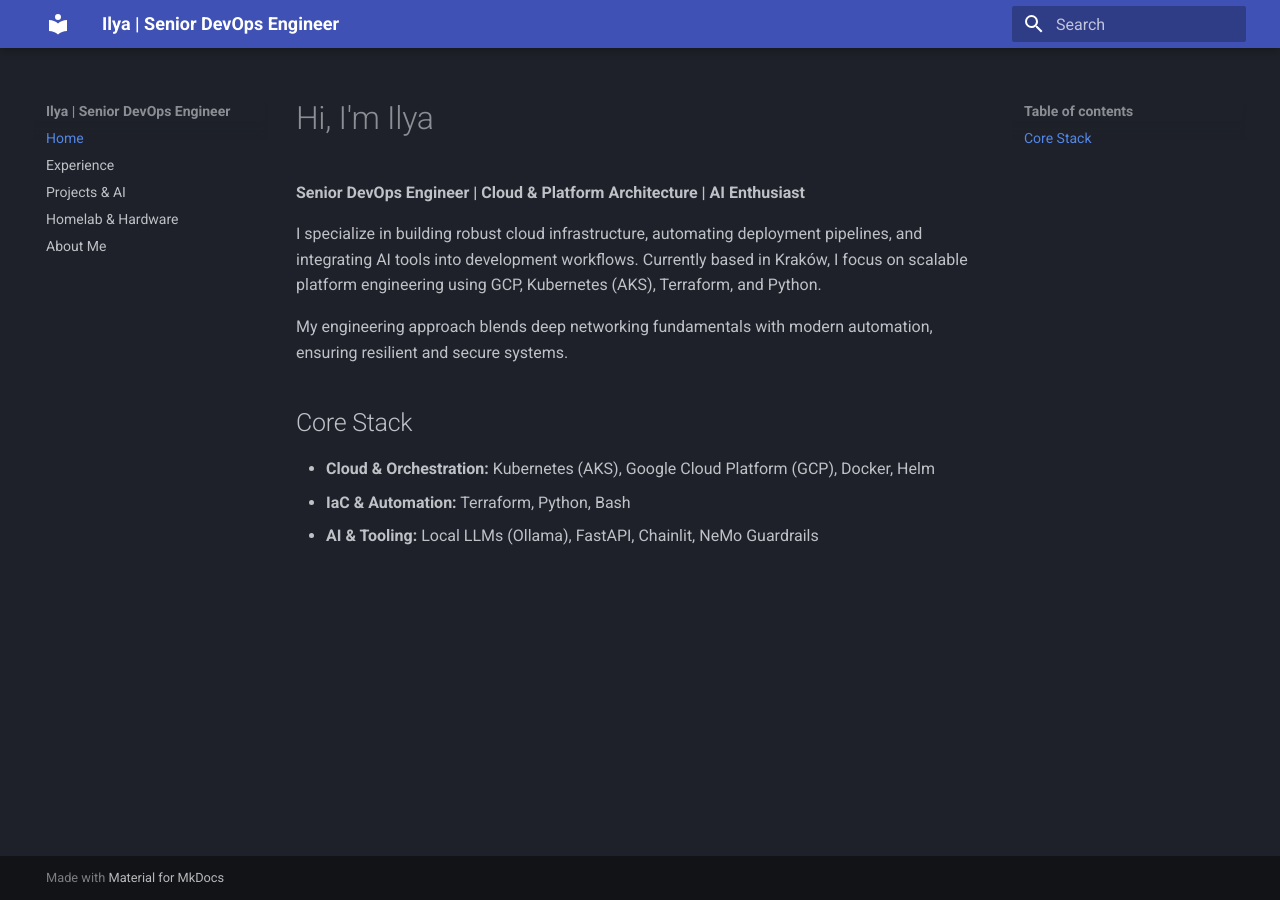
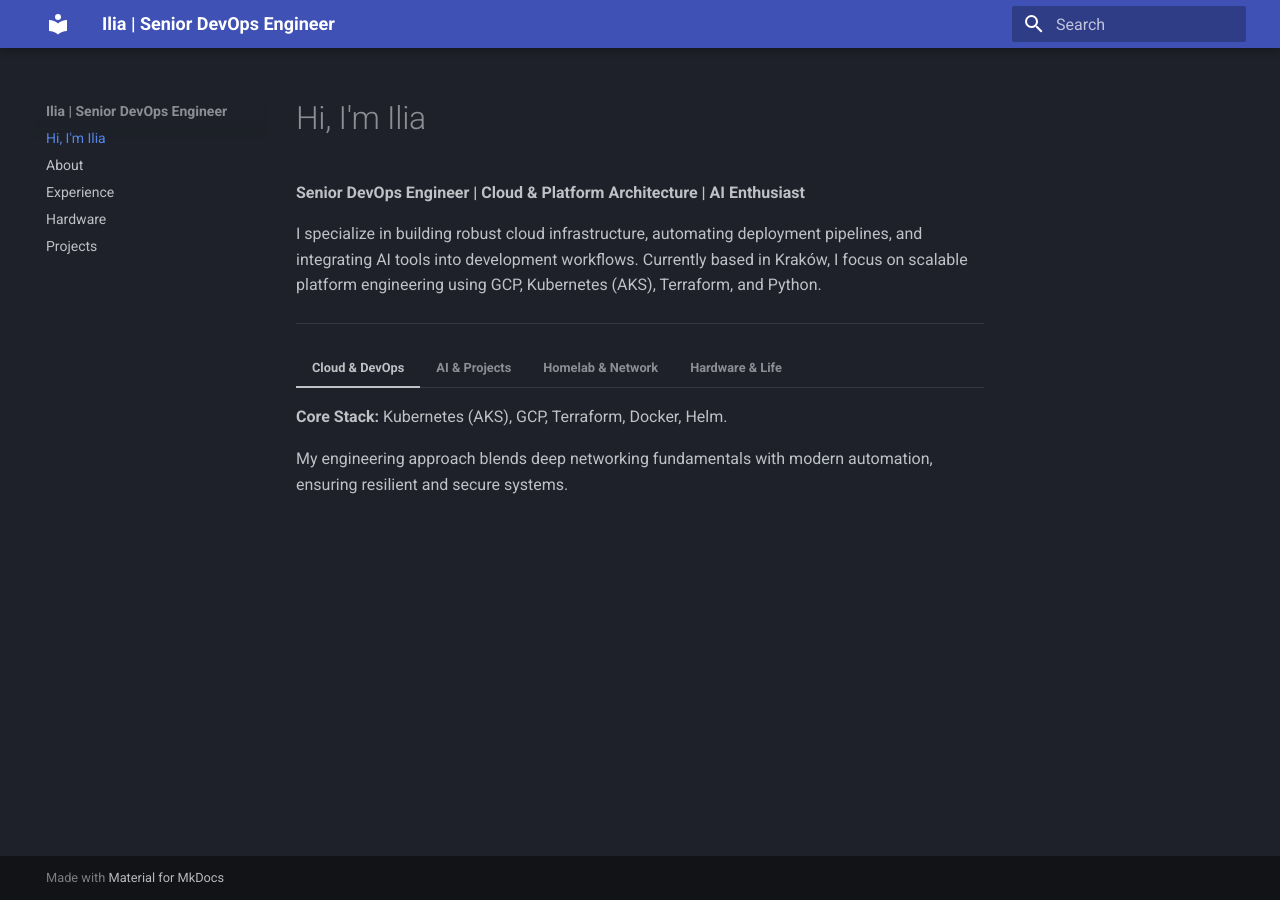
Before and after one commit to GlycineASoya/portfolio, an MkDocs documentation site: the page built from docs/index.md, in a window 1280 px wide. Built offline with MkDocs 1.6.1 and Material for MkDocs 9.7.7, drawn with Linux system fonts in a browser that asks for light colours.

Commit message:
improve appearance, add auto fill in site url

```diff
--- a/docs/index.md
+++ b/docs/index.md
@@ -1,12 +1,31 @@
-# Hi, I'm Ilya
+# Hi, I'm Ilia
 
 **Senior DevOps Engineer | Cloud & Platform Architecture | AI Enthusiast**
 
 I specialize in building robust cloud infrastructure, automating deployment pipelines, and integrating AI tools into development workflows. Currently based in Kraków, I focus on scalable platform engineering using GCP, Kubernetes (AKS), Terraform, and Python.
 
-My engineering approach blends deep networking fundamentals with modern automation, ensuring resilient and secure systems.
+---
 
-## Core Stack
-* **Cloud & Orchestration:** Kubernetes (AKS), Google Cloud Platform (GCP), Docker, Helm
-* **IaC & Automation:** Terraform, Python, Bash
-* **AI & Tooling:** Local LLMs (Ollama), FastAPI, Chainlit, NeMo Guardrails
+=== "Cloud & DevOps"
+    **Core Stack:** Kubernetes (AKS), GCP, Terraform, Docker, Helm.
+
+    My engineering approach blends deep networking fundamentals with modern automation, ensuring resilient and secure systems.
+
+=== "AI & Projects"
+    **Focus:** Local LLMs, Agentic Workflows, Privacy.
+
+    * Building proof-of-concepts with **FastAPI**, **Ollama**, and **Chainlit**.
+    * Implementing **NeMo Guardrails** and **Presidio** for PII masking.
+    * AI-assisted development using VS Code with the Continue extension.
+
+=== "Homelab & Network"
+    **Self-hosted & Privacy Infrastructure:**
+
+    * Configuring routing via **3x-ui** and **Xray**.
+    * Telegram MTProto proxies and **Cloudflare Workers**.
+    * Seamless file synchronization across devices using **Syncthing**.
+
+=== "Hardware & Life"
+    * ⚙️ Modding and maintaining 3D printers (TwoTrees Bluer, Voron architectures).
+    * 🚴‍♂️ Gravel cycling and outdoor commuting.
+    * 🥁 Playing electronic drums (Millenium Rookie via Linux/Hydrogen).
--- a/mkdocs.yml
+++ b/mkdocs.yml
@@ -1,13 +1,16 @@
-site_name: Ilya | Senior DevOps Engineer
-site_url: https://GlycineASoya.github.io/portfolio/
+site_name: Ilia | Senior DevOps Engineer
+site_url: !ENV [SITE_URL, "http://127.0.0.1:8000/"]
+
 theme:
   name: material
   palette:
     scheme: slate
+  features:
+    - navigation.instant
+    - navigation.tracking
 
-nav:
-  - Home: index.md
-  - Experience: experience.md
-  - Projects & AI: projects.md
-  - Homelab & Hardware: hardware.md
-  - About Me: about.md
+markdown_extensions:
+  - attr_list
+  - pymdownx.superfences
+  - pymdownx.tabbed:
+      alternate_style: true
```
Also changed, not shown: 1 other file.
